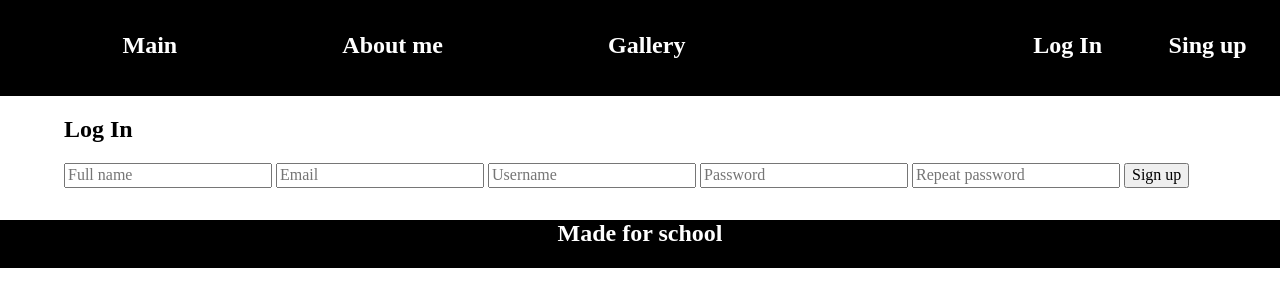
After one commit to gabrainmonke/semestralkaVAI, a PHP site: page /signUp.php in a window 1280 px wide. The commit adds this page. Shown: the top 307 px of the page. Run offline with PHP 8.4, Linux system fonts and the light colour scheme.

Commit message:
update 9

```diff
--- a/css/style.css
+++ b/css/style.css
@@ -1,7 +1,3 @@
-*{
-    font-family: 'Lato', sans-serif;
-}
-
 body{
     margin: 0 auto ;
 }
@@ -11,17 +7,68 @@ img{
     height: auto;
 }
 
-header{
+*{
+
+}
+
+/***********
+    HEADER
+************/
+
+header {
     height: 4em;
     background-color: black;
     width: 100%;
     margin-top: 0;
     padding: 1em 0;
 }
-
 p{
     text-align: justify;
 }
+
+.navigation{
+    text-align: center;
+
+}
+
+.navigation li {
+    display: inline-block;
+    font-family: serif;
+    font-size: 1.5em;
+    font-weight: 700;
+}
+.navigation ul{
+    display: flex;
+    justify-content: space-around;
+}
+
+.navigation a{
+    text-decoration: none;
+    color: white;
+}
+
+.navigation a:hover{
+    text-shadow: 2px 2px red;
+    border-bottom: 2px solid white;
+}
+
+nav{
+    display: flex;
+    justify-content: space-between;
+}
+
+.theMenu{
+    width: 60%;
+}
+
+.loginMenu{
+    width: 25%;
+}
+
+
+/***********
+    FOOTER
+************/
 
 footer{
     height: 3em;
@@ -39,30 +86,6 @@ footer{
 
 }
 
-.navigation{
-    text-align: center;
-}
-
-.navigation ul{
-    display: flex;
-    justify-content: space-around;
-}
-
-.navigation li {
-    display: inline-block;
-    font-size: 1.5em;
-    font-weight: 700;
-}
-
-.navigation a{
-    text-decoration: none;
-    color: white;
-}
-
-.navigation a:hover{
-    text-shadow: 2px 2px red;
-    border-bottom: 2px solid white;
-}
 
 main{
     margin: auto;
@@ -135,7 +158,9 @@ article h1{
 
 
 /********************
+
 *media queries
+
 *********************/
 
 @media screen and (min-width: 900px) {
@@ -157,3 +182,11 @@ article h1{
     }
 
 }
+
+@media screen and (max-width: 695px) {
+
+    .navigation li {
+        font-size: 0.95em;
+    }
+
+}
--- a/header.php
+++ b/header.php
@@ -13,11 +13,21 @@
     <header>
         <div class="navigation">
             <nav>
-                <ul>
-                    <li><a href="index.php">Main</a></li>
-                    <li><a href="contacts.php">About me</a></li>
-                    <li><a href="galery.php">Gallery</a></li>
-                </ul>
+                <div class="theMenu">
+                    <ul>
+                        <li><a href="index.php">Main</a></li>
+                        <li><a href="contacts.php">About me</a></li>
+                        <li><a href="galery.php">Gallery</a></li>
+                    </ul>
+                </div>
+
+                <div class="loginMenu">
+                    <ul>
+                        <li><a href="logIn.php">Log In</a></li>
+                        <li><a href="signUp.php">Sing up</a></li>
+                    </ul>
+                </div>
+
             </nav>
         </div>
     </header>
--- /dev/null
+++ b/includes/logIn.inc.php
@@ -0,0 +1 @@
+<?php
--- /dev/null
+++ b/signUp.php
@@ -0,0 +1,19 @@
+<?php include_once 'header.php' ?>
+
+<section class="signUp">
+    <h2>Log In</h2>
+
+    <div class="signUpForm">
+        <form action="includes/signUp.inc.php" method="post">
+            <input type="text" name="name" placeholder="Full name" required>
+            <input type="text" name="email" placeholder="Email" required>
+            <input type="text" name="uid" placeholder="Username" required>
+            <input type="password" name="pwd" placeholder="Password" required>
+            <input type="password" name="pwdrepeat" placeholder="Repeat password" required>
+            <button type="submit" name="submit">Sign up</button>
+        </form>
+    </div>
+
+</section>
+
+<?php include_once 'footer.php' ?>
```
Also changed, not shown: includes/dbh.inc.php (added, +12 -0 lines), includes/functions.inc.php (added, +61 -0 lines), includes/signUp.inc.php (added, +50 -0 lines), logIn.php (added, +16 -0 lines).
